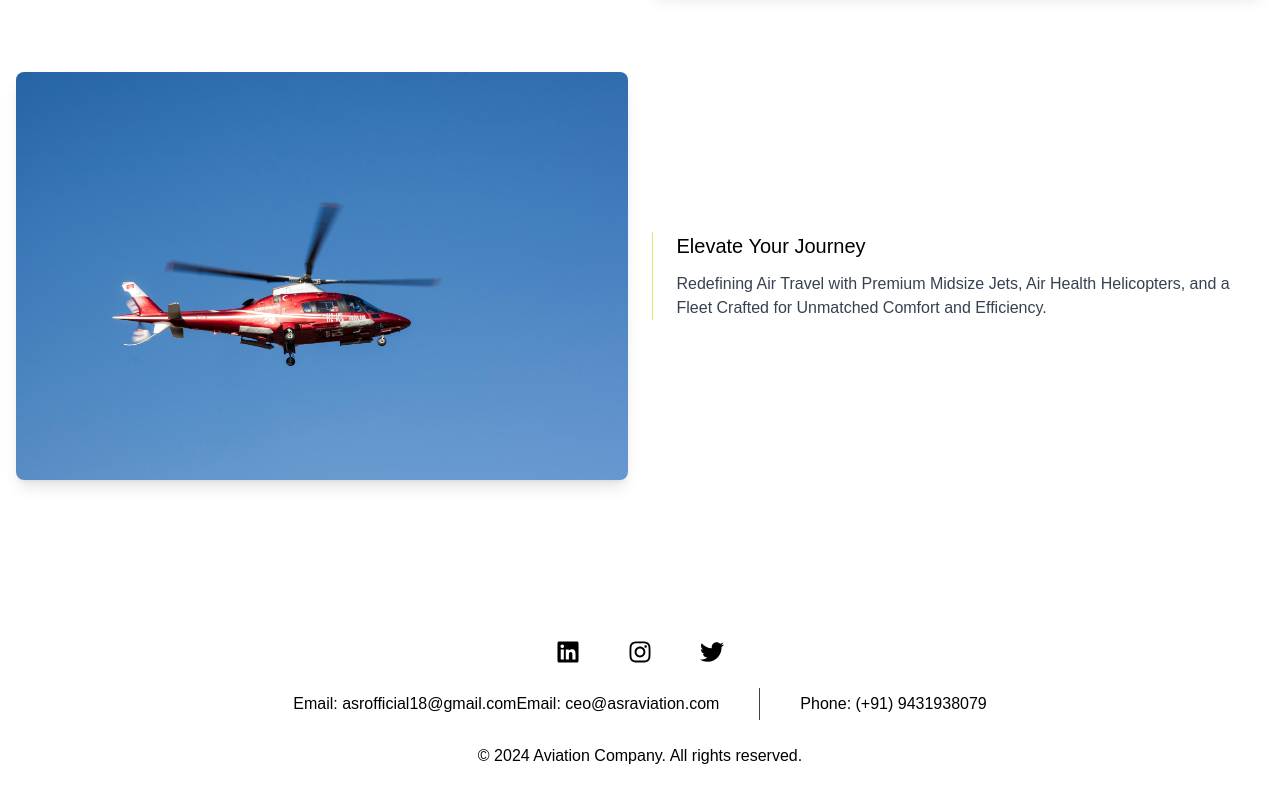
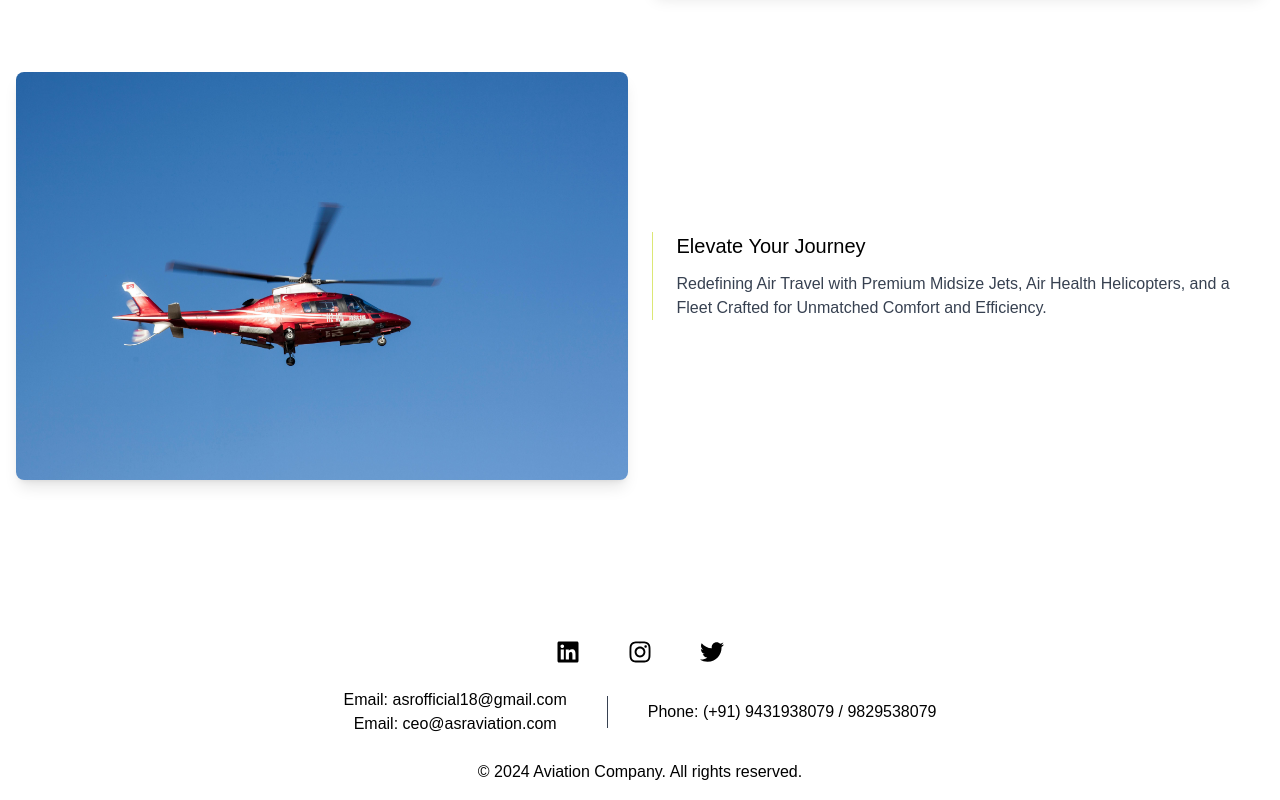
Before and after one commit to starkver23/ASR-Aviation, a Vue app: page / in a window 1280 px wide. Shown: the part 2059-2859 px from the top of the page. Built offline with nearby package versions, Linux system fonts and the light colour scheme.

Commit message:
Update Footer.js

```diff
--- a/src/components/Footer.js
+++ b/src/components/Footer.js
@@ -42,6 +42,7 @@ const Footer = () => {
           >
             Email: asrofficial18@gmail.com
           </a>
+          <br />
           <a
             href="mailto:ceo@asraviation.com"
             className="hover:text-gray-700"
@@ -55,7 +56,7 @@ const Footer = () => {
 
         {/* Mobile Section */}
         <div className="pl-6">
-          <p>Phone: (+91) 9431938079</p>
+          <p>Phone: (+91) 9431938079 / 9829538079</p>
         </div>
       </div>
 
```
